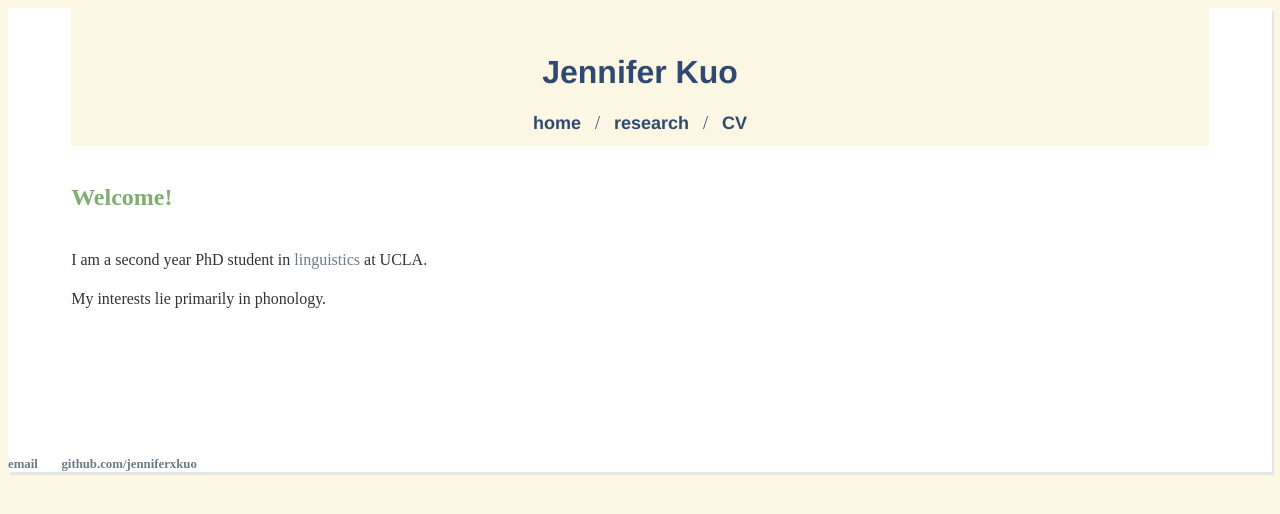
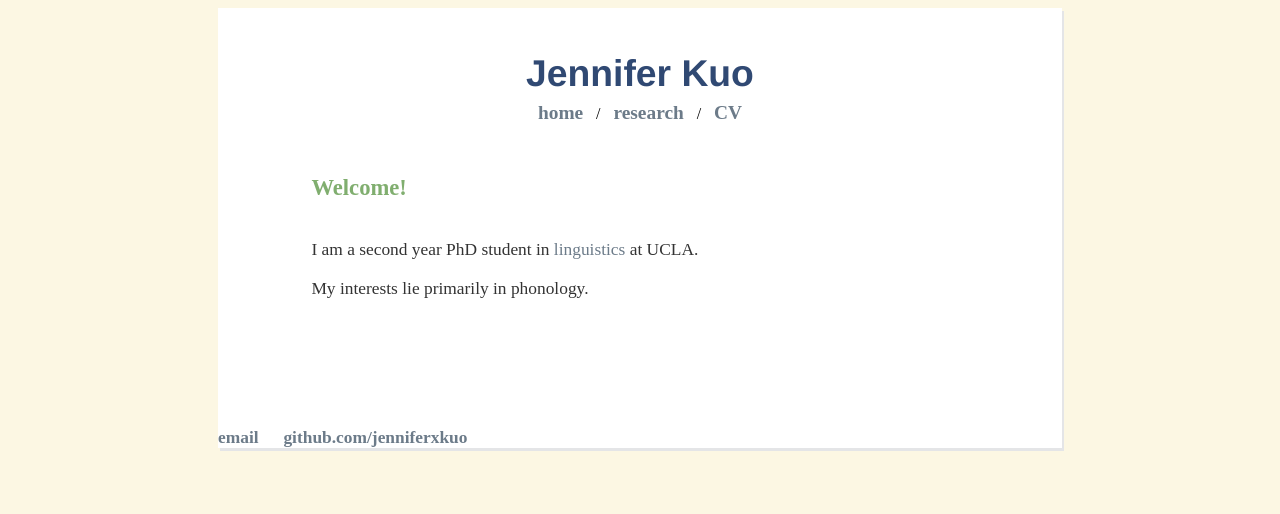
Before and after one commit to jenniferxkuo/jenniferxkuo.github.io, a Jekyll site: the page built from index.html, in a window 1280 px wide. Shown: the top 514 px of the page. Built offline with Jekyll 4.4.1, drawn with Linux system fonts in a browser that asks for light colours.

Commit message:
update main.css

```diff
--- a/css/main.css
+++ b/css/main.css
@@ -39,7 +39,6 @@ a:hover {
 }
 
 h1 {
-    font-size: 2em;
     /*text-align: center;*/
     font-family:'Helvetica', 'Arial', 'Sans-Serif';
     color: #304973;
@@ -50,7 +49,6 @@ h1 a:hover {
 }
 
 h2 {
-    font-size: 1.5em;
     color: #80AE6F;
     display: inline-block;
 }
@@ -111,6 +109,76 @@ ul {
     	display: none;
     }
 
+    /*RESPONSIVE*/
+    	.capsule{width: 800px;}
+    	.bottommatter{width: 700px;}
+    	.copyright{font-size: 16px;}
+    	.name{font-size: 68px;}
+    	nav a{font-size: 20px;}
+    	.bodytext{width: 83%;	}
+    	h1 {
+    		font-size: 36px;
+    		margin-top: 12px;
+    	}
+    	h2 {
+    		font-size: 24px;
+    		margin-top: 24px;
+    	}
+    	p, input, select, option	{
+    		font-size: 20px;
+    		margin-bottom: 12px;
+    	}
+    	ul	{font-size: calc(20px);}
+    /*Big screens*/
+    @media (max-width: 1500px) {
+    	.capsule{width: calc(1100px - 20vw);}
+    	.bottommatter{width: calc(1150px - 30vw);}
+    	.copyright{font-size: calc(22px - 0.4vw);}
+    	.name{font-size: calc(80px - 1.6vw);}
+    	nav a{font-size: calc(45px - 2vw);}
+    	.bodytext{width: calc(990px - 26vw);}
+    	h1 {
+    		font-size: calc(68px - 2.4vw);
+    		margin-top: calc(20px - 0.8vw);
+    		margin-bottom: calc(-30px + 1.6vw);
+    	}
+    	h2	{
+    		font-size: calc(38px - 1.2vw);
+    		margin-top: calc(45px - 1.6vw);
+    	}
+    	p, input, select, option	{
+    		font-size: calc(43px - 2vw);
+    		margin-bottom: calc(24px - 0.8vw);
+    	}
+    	ul	{font-size: calc(43px - 2vw);}
+    }
+    /*Small screens*/
+    @media (max-width: 1000px) {
+    	.capsule{width: 90vw;}
+    	.bottommatter{width: 85vw;}
+    	.copyright{font-size: 16px;}
+    	.name{font-size: 70px;}
+    	nav a{
+    		font-size: 25px;
+    		word-wrap: break-word;
+    		}
+    	.bodytext{width: 90%;}
+    	h1 {
+    		font-size: 40px;
+    		margin-top: 16px;
+    		margin-bottom: -16px;
+    	}
+    	h2	{
+    		font-size: 28px;
+    		margin-top: 30px;
+    		}
+    	p, input, select, option	{
+    		font-size: 25px;
+    		margin-bottom: 16px;
+    		}
+    	ul	{font-size: 25px;}
+    }
+/*
 header {
     background: #fcf7e3;
     color: #304973;
@@ -122,10 +190,10 @@ header a {
   font-family: 'Helvetica', 'Arial', 'Sans-Serif';
   text-decoration: none;
 }
+*/
 
 
 nav {
-    font-size: 18px;
     text-align: center;
 	margin-left: auto;
 	margin-right: auto;
```
